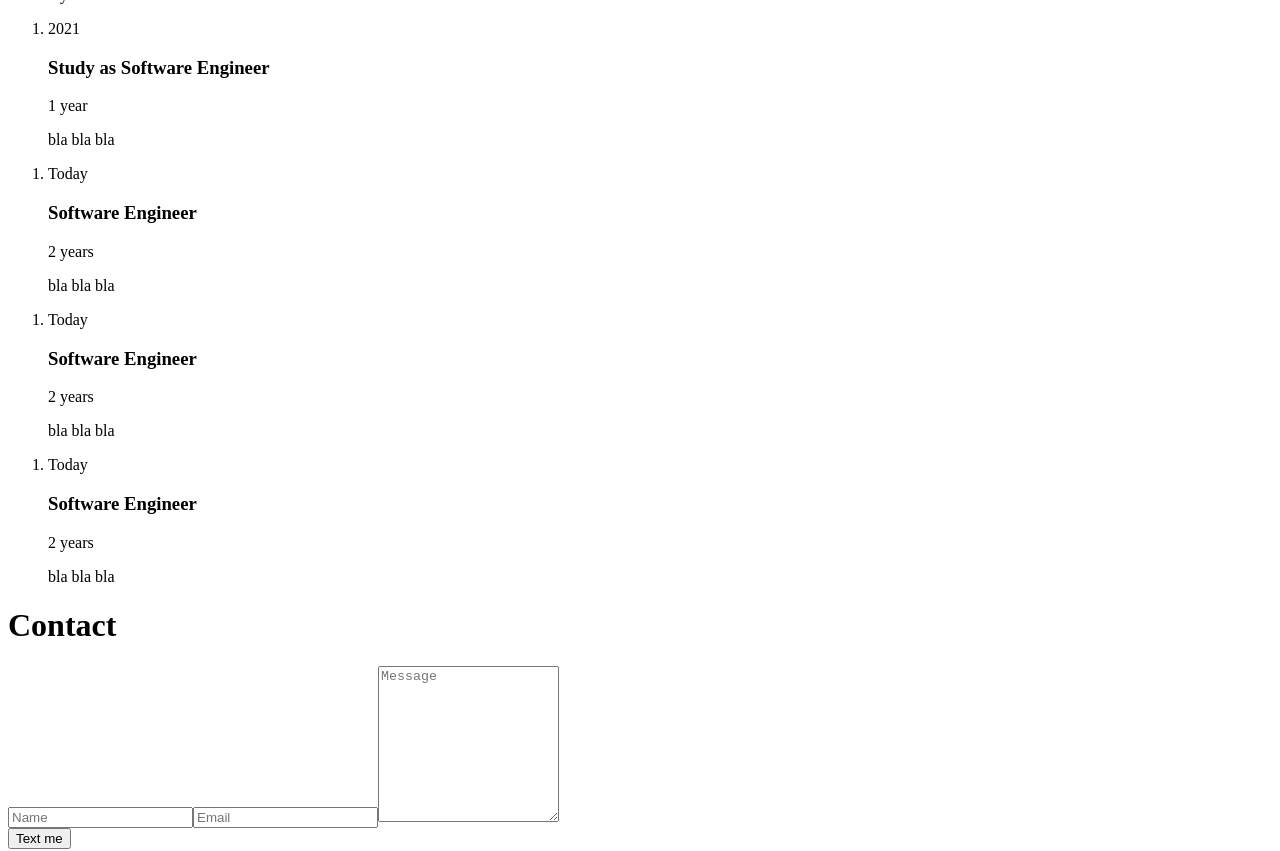
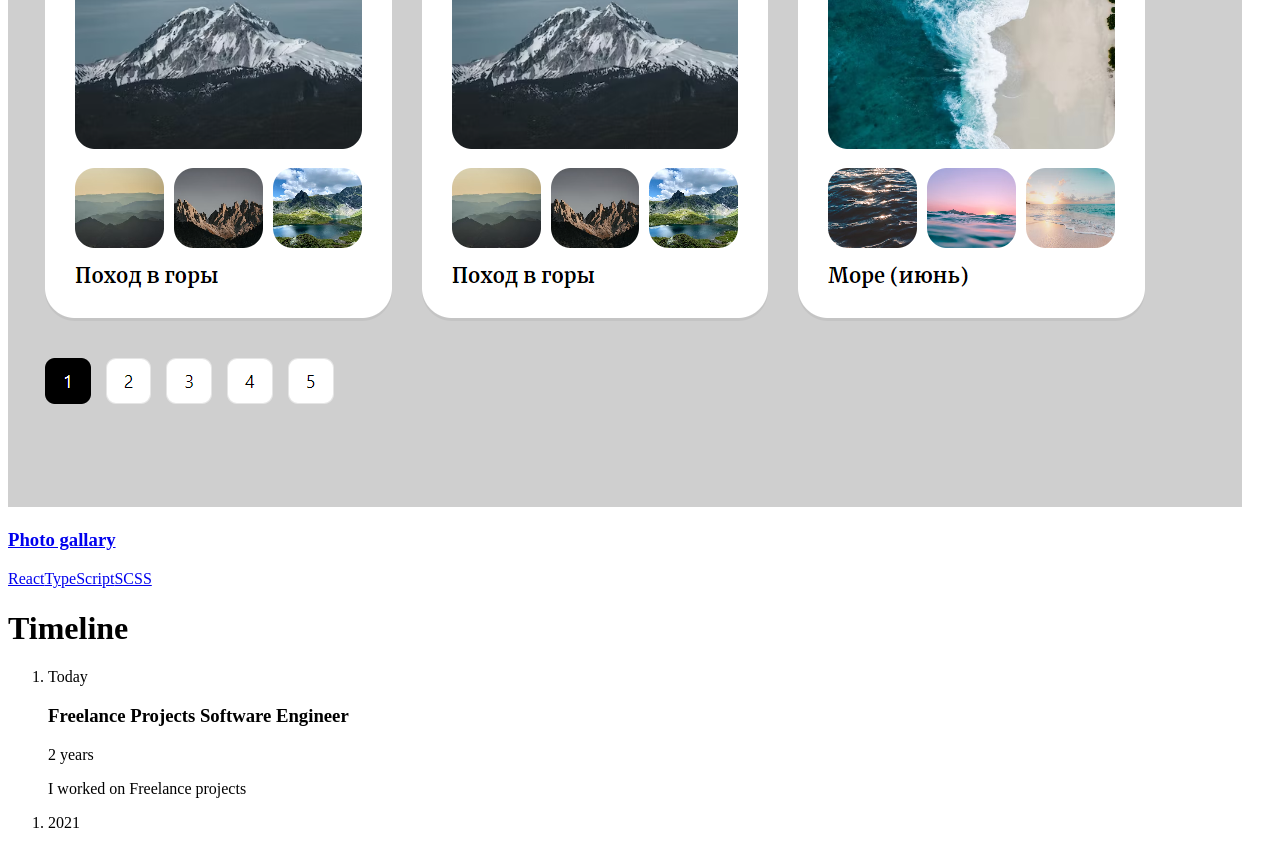
Before and after one commit to FolseV/FolseV.github.io, a React (Vite) app: page / in a window 1280 px wide. Shown: the part 3100-3951 px from the top of the page. Built offline with nearby package versions, Linux system fonts and the light colour scheme; the HTML template or start-up script is replaced by a standard one.

Commit message:
add more info and img

```diff
--- a/src/data/portfolio.ts
+++ b/src/data/portfolio.ts
@@ -12,15 +12,9 @@ export default [
     link: "https://github.com/FolseV/Memory-game",
   },
   {
-    title: "Website",
-    imgUrl: "",
-    stack: ["HTML", "CSS", "JavaScript"],
-    link: "https://github.com/FolseV",
-  },
-  {
-    title: "Website",
-    imgUrl: "",
-    stack: ["HTML", "CSS", "JavaScript"],
-    link: "https://github.com/FolseV",
+    title: "Photo gallary",
+    imgUrl: "/minimal-portfolio/assets/photo-gallary.png",
+    stack: ["React", "TypeScript", "SCSS"],
+    link: "https://github.com/FolseV/Practice-React-Photo-Gallary",
   },
 ];
--- a/src/data/timeline.ts
+++ b/src/data/timeline.ts
@@ -3,30 +3,30 @@ export default [
     year: "Today",
     title: "Freelance Projects Software Engineer",
     duration: "2 years",
-    details: "",
+    details: "I worked on Freelance projects",
   },
   {
     year: "2021",
     title: "Study as Software Engineer",
     duration: "1 year",
-    details: "bla bla bla",
+    details: "I started stidying front-end on courses in TeachMeSkills school",
   },
   {
-    year: "Today",
-    title: "Software Engineer",
+    year: "2019",
+    title: "Automation Engineer",
     duration: "2 years",
-    details: "bla bla bla",
+    details: "I worked as automation engineer on CKK in Svetlagorsk",
   },
   {
-    year: "Today",
-    title: "Software Engineer",
-    duration: "2 years",
-    details: "bla bla bla",
+    year: "2014",
+    title: "University",
+    duration: "5 years",
+    details: "Studying in university BSTU in Minsk",
   },
   {
-    year: "Today",
-    title: "Software Engineer",
-    duration: "2 years",
-    details: "bla bla bla",
+    year: "2013",
+    title: "Finished school",
+    duration: "10 years",
+    details: "Finished school",
   },
 ];
```
Also changed, not shown: public/assets/photo-gallary.png (added).
